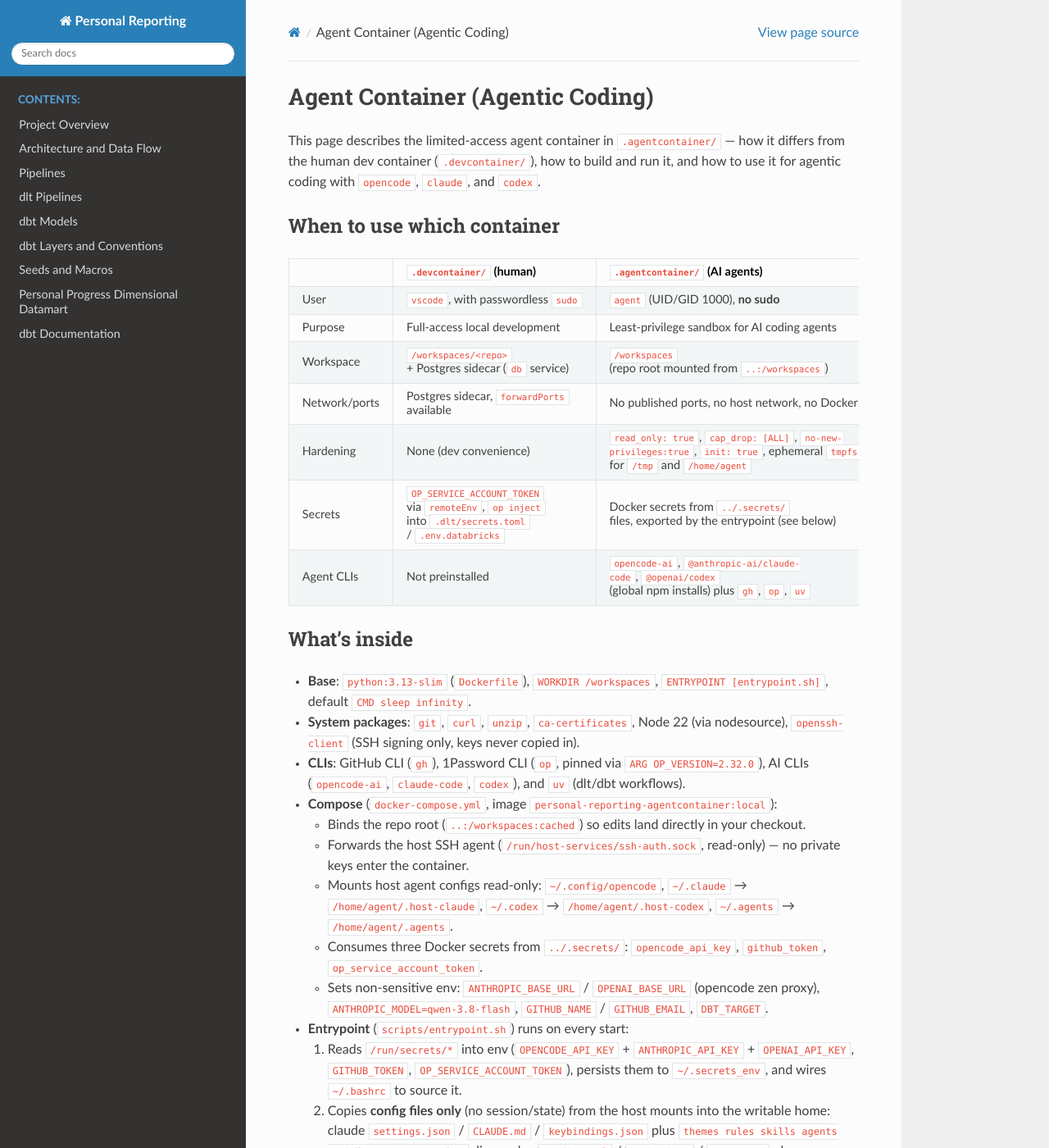
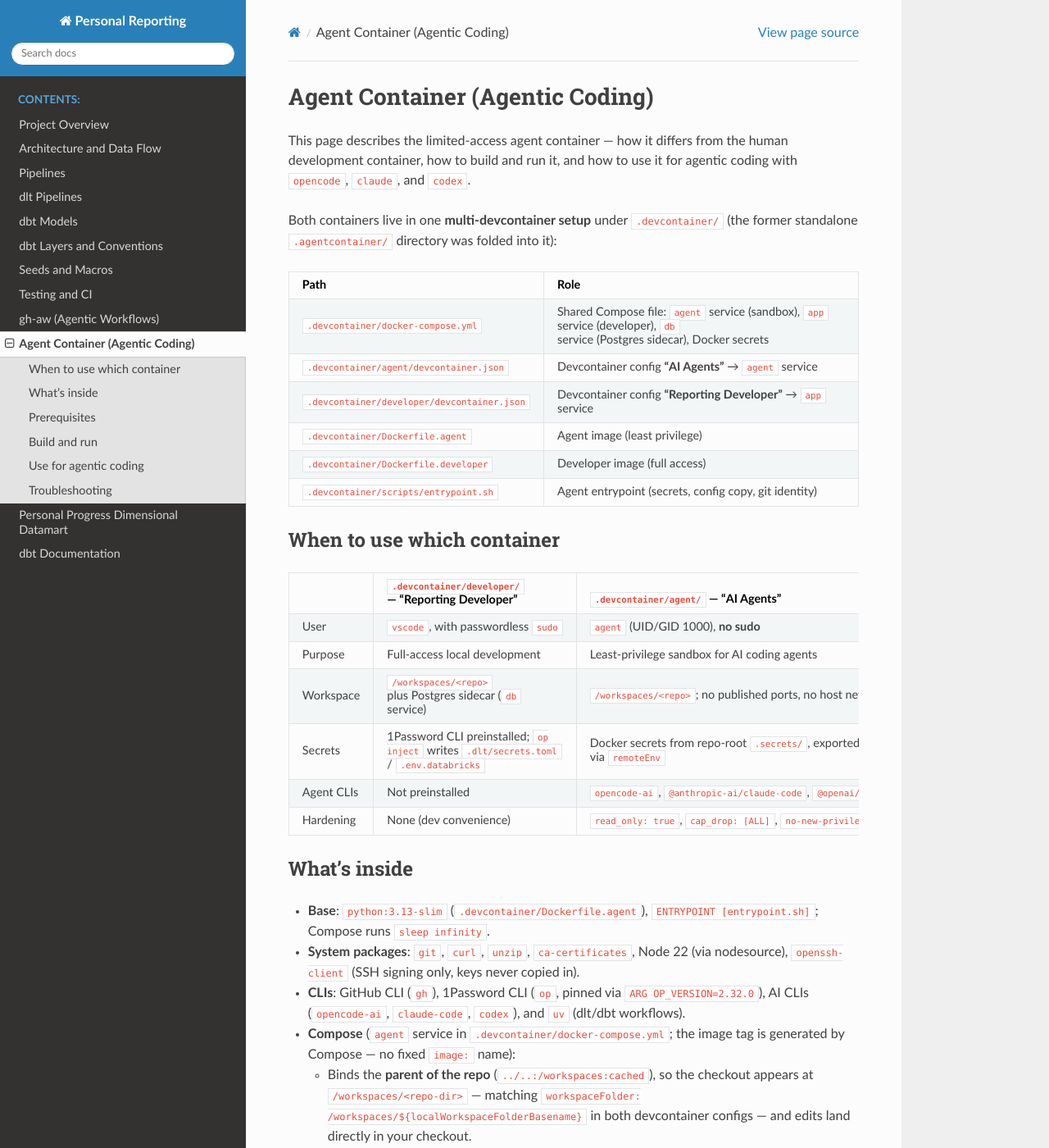
Before and after one commit to michaelconan/personal-reporting-pipelines, a Sphinx documentation site: the page built from docs/source/agent_container.md, in a window 1280 px wide and 1400 px high. Shown: the whole window at 82% size. Built offline with Sphinx 7.4.7 and the Read the Docs theme 3.1.0, drawn with Linux system fonts in a browser that asks for light colours; pages that are not in the unit, such as notebooks, are missing from menus; some of the changed text lies outside the part shown.

Commit message:
docs(agentcontainer): update container docs for multi-devcontainer setup
Point README, AGENTS.md, and docs/source/agent_container.md at the shared
.devcontainer/ layout (agent vs developer configs, parent-dir mount,
compose-generated image tag, optional SSH signing) and fix index.rst
toctree indentation so agent_container, testing_ci, and gh_aw render in
the docs navigation.

Co-authored-by: OpenCode (mimo-v2.6-flash-free) <opencode-agent[bot]@users.noreply.github.com>

````diff
--- a/docs/source/agent_container.md
+++ b/docs/source/agent_container.md
@@ -1,75 +1,91 @@
 # Agent Container (Agentic Coding)
 
-This page describes the limited-access agent container in `.agentcontainer/` — how it differs from the human dev container (`.devcontainer/`), how to build and run it, and how to use it for agentic coding with `opencode`, `claude`, and `codex`.
+This page describes the limited-access agent container — how it differs from the human development container, how to build and run it, and how to use it for agentic coding with `opencode`, `claude`, and `codex`.
+
+Both containers live in one **multi-devcontainer setup** under `.devcontainer/` (the former standalone `.agentcontainer/` directory was folded into it):
+
+| Path | Role |
+|---|---|
+| `.devcontainer/docker-compose.yml` | Shared Compose file: `agent` service (sandbox), `app` service (developer), `db` service (Postgres sidecar), Docker secrets |
+| `.devcontainer/agent/devcontainer.json` | Devcontainer config **"AI Agents"** → `agent` service |
+| `.devcontainer/developer/devcontainer.json` | Devcontainer config **"Reporting Developer"** → `app` service |
+| `.devcontainer/Dockerfile.agent` | Agent image (least privilege) |
+| `.devcontainer/Dockerfile.developer` | Developer image (full access) |
+| `.devcontainer/scripts/entrypoint.sh` | Agent entrypoint (secrets, config copy, git identity) |
 
 ## When to use which container
 
-|  | `.devcontainer/` (human) | `.agentcontainer/` (AI agents) |
+|  | `.devcontainer/developer/` — "Reporting Developer" | `.devcontainer/agent/` — "AI Agents" |
 |---|---|---|
 | User | `vscode`, with passwordless `sudo` | `agent` (UID/GID 1000), **no sudo** |
 | Purpose | Full-access local development | Least-privilege sandbox for AI coding agents |
-| Workspace | `/workspaces/<repo>` + Postgres sidecar (`db` service) | `/workspaces` (repo root mounted from `..:/workspaces`) |
-| Network/ports | Postgres sidecar, `forwardPorts` available | No published ports, no host network, no Docker socket |
+| Workspace | `/workspaces/<repo>` plus Postgres sidecar (`db` service) | `/workspaces/<repo>`; no published ports, no host network, no Docker socket |
+| Secrets | 1Password CLI preinstalled; `op inject` writes `.dlt/secrets.toml` / `.env.databricks` | Docker secrets from repo-root `.secrets/`, exported by the entrypoint; the VS Code config also forwards host `OPENCODE_API_KEY` via `remoteEnv` |
+| Agent CLIs | Not preinstalled | `opencode-ai`, `@anthropic-ai/claude-code`, `@openai/codex` (global npm installs) plus `gh`, `op`, `uv` |
 | Hardening | None (dev convenience) | `read_only: true`, `cap_drop: [ALL]`, `no-new-privileges:true`, `init: true`, ephemeral `tmpfs` for `/tmp` and `/home/agent` |
-| Secrets | `OP_SERVICE_ACCOUNT_TOKEN` via `remoteEnv`, `op inject` into `.dlt/secrets.toml` / `.env.databricks` | Docker secrets from `../.secrets/` files, exported by the entrypoint (see below) |
-| Agent CLIs | Not preinstalled | `opencode-ai`, `@anthropic-ai/claude-code`, `@openai/codex` (global npm installs) plus `gh`, `op`, `uv` |
 
 ## What's inside
 
-- **Base**: `python:3.13-slim` (`Dockerfile`), `WORKDIR /workspaces`, `ENTRYPOINT [entrypoint.sh]`, default `CMD sleep infinity`.
+- **Base**: `python:3.13-slim` (`.devcontainer/Dockerfile.agent`), `ENTRYPOINT [entrypoint.sh]`; Compose runs `sleep infinity`.
 - **System packages**: `git`, `curl`, `unzip`, `ca-certificates`, Node 22 (via nodesource), `openssh-client` (SSH signing only, keys never copied in).
 - **CLIs**: GitHub CLI (`gh`), 1Password CLI (`op`, pinned via `ARG OP_VERSION=2.32.0`), AI CLIs (`opencode-ai`, `claude-code`, `codex`), and `uv` (dlt/dbt workflows).
-- **Compose** (`docker-compose.yml`, image `personal-reporting-agentcontainer:local`):
-  - Binds the repo root (`..:/workspaces:cached`) so edits land directly in your checkout.
-  - Forwards the host SSH agent (`/run/host-services/ssh-auth.sock`, read-only) — no private keys enter the container.
+- **Compose** (`agent` service in `.devcontainer/docker-compose.yml`; the image tag is generated by Compose — no fixed `image:` name):
+  - Binds the **parent of the repo** (`../..:/workspaces:cached`), so the checkout appears at `/workspaces/<repo-dir>` — matching `workspaceFolder: /workspaces/${localWorkspaceFolderBasename}` in both devcontainer configs — and edits land directly in your checkout.
   - Mounts host agent configs read-only: `~/.config/opencode`, `~/.claude` → `/home/agent/.host-claude`, `~/.codex` → `/home/agent/.host-codex`, `~/.agents` → `/home/agent/.agents`.
-  - Consumes three Docker secrets from `../.secrets/`: `opencode_api_key`, `github_token`, `op_service_account_token`.
-  - Sets non-sensitive env: `ANTHROPIC_BASE_URL` / `OPENAI_BASE_URL` (opencode zen proxy), `ANTHROPIC_MODEL=qwen-3.8-flash`, `GITHUB_NAME` / `GITHUB_EMAIL`, `DBT_TARGET`.
-- **Entrypoint** (`scripts/entrypoint.sh`) runs on every start:
+  - Consumes three Docker secrets from repo-root `.secrets/` (Compose paths `../.secrets/`): `opencode_api_key`, `github_token`, `op_service_account_token`.
+  - Sets non-sensitive env: `ANTHROPIC_BASE_URL` / `OPENAI_BASE_URL` = `https://opencode.ai/zen/go/v1` (opencode zen proxy), `ANTHROPIC_MODEL=qwen-3.8-flash`, `GITHUB_NAME` / `GITHUB_EMAIL`, `DBT_TARGET`.
+  - Does **not** forward a host SSH agent socket (the former `/run/host-services/ssh-auth.sock` bind is gone); the entrypoint still enables SSH commit signing opportunistically if you provide a usable `SSH_AUTH_SOCK`.
+- **Entrypoint** (`.devcontainer/scripts/entrypoint.sh`) runs on every start:
   1. Reads `/run/secrets/*` into env (`OPENCODE_API_KEY` + `ANTHROPIC_API_KEY` + `OPENAI_API_KEY`, `GITHUB_TOKEN`, `OP_SERVICE_ACCOUNT_TOKEN`), persists them to `~/.secrets_env`, and wires `~/.bashrc` to source it.
   2. Copies **config files only** (no session/state) from the host mounts into the writable home: claude `settings.json` / `CLAUDE.md` / `keybindings.json` plus `themes rules skills agents workflows output-styles` dirs; codex `config.toml` / `hooks.json` / `AGENTS.md` plus `*.config.toml` profiles. OpenCode needs no copy (config stays on its read-only mount, state lives in `~/.local/share/opencode/`); dlthub skills stay on the `~/.agents` mount.
-  3. Configures git identity from `GITHUB_NAME` / `GITHUB_EMAIL` and, when the forwarded SSH agent holds a key, enables SSH commit signing (`gpg.format ssh`, `user.signingkey key::<first-key>`).
-- **Devcontainer descriptor** (`devcontainer.json`, `"name": "AI Agents (Limited Access)"`) reuses the compose `agent` service (`workspaceFolder: /workspaces`, `remoteUser: agent`, bash as default terminal) and forwards `OPENCODE_API_KEY` plus the `ANTHROPIC_*` / `OPENAI_*` zen-proxy vars from the host environment.
+  3. Configures git identity from `GITHUB_NAME` / `GITHUB_EMAIL` and, when a usable SSH agent socket is available, enables SSH commit signing (`gpg.format ssh`, `user.signingkey key::<first-key>`).
+- **Devcontainer descriptors** (multi-config `.devcontainer/`):
+  - `.devcontainer/agent/devcontainer.json` (`"name": "AI Agents"`) reuses the compose `agent` service (`remoteUser: agent`, bash as default terminal, `sst-dev.opencode` extension) and sets `remoteEnv` for `OPENCODE_API_KEY` / `ANTHROPIC_API_KEY` / `OPENAI_API_KEY` (from host `OPENCODE_API_KEY`) plus the zen-proxy base URLs.
+  - `.devcontainer/developer/devcontainer.json` (`"name": "Reporting Developer"`) targets the `app` service (`remoteUser: vscode`, `postCreateCommand: make install`) for full-access human development.
 
-Note: `/home/agent` is an ephemeral `tmpfs` — agent home state (copied configs, `~/.secrets_env`, tool caches) is rebuilt by the entrypoint on every start. The repo checkout (`/workspaces`, including `.venv/`) persists via the bind mount.
+Note: `/home/agent` is an ephemeral `tmpfs` — agent home state (copied configs, `~/.secrets_env`, tool caches) is rebuilt by the entrypoint on every start. The repo checkout (`/workspaces/<repo>`, including `.venv/`) persists via the bind mount.
 
 ## Prerequisites
 
-- Docker (Desktop on macOS/Windows — required for the `/run/host-services/ssh-auth.sock` SSH-agent bridge) with Compose v2.
-- Three secret files in `.secrets/` (gitignored, never committed):
+- Docker (Desktop recommended on macOS/Windows) with Compose v2.
+- Three secret files in `.secrets/` at the repo root (gitignored, never committed):
   - `.secrets/opencode_api_key`
   - `.secrets/github_token`
   - `.secrets/op_service_account_token`
-- Optional but recommended: host SSH agent running with your signing key, host configs in `~/.config/opencode`, `~/.claude`, `~/.codex`, `~/.agents`, and `GITHUB_NAME` / `GITHUB_EMAIL` exported for commit attribution.
+- Optional but recommended: host configs in `~/.config/opencode`, `~/.claude`, `~/.codex`, `~/.agents`, and `GITHUB_NAME` / `GITHUB_EMAIL` exported for commit attribution. An SSH agent socket is optional and not forwarded by default — without one, push over HTTPS with `GITHUB_TOKEN`.
 
 ## Build and run
 
 ```bash
-cd .agentcontainer
+cd .devcontainer
 
-# Build the image
-docker compose build
+# Build the agent image
+docker compose build agent
 
 # Start the sandbox (detached, sleeps forever)
-GITHUB_NAME="Your Name" GITHUB_EMAIL="you@example.com" docker compose up -d
+GITHUB_NAME="Your Name" GITHUB_EMAIL="you@example.com" docker compose up -d agent
 
-# Open a shell inside it
+# Open a shell inside it (the checkout is at /workspaces/<repo-dir>)
 docker compose exec agent bash
+cd /workspaces/personal-reporting   # your clone directory name
 
 # Tear down (home state is ephemeral and discarded)
 docker compose down
 ```
 
-VSCode alternative: open the repo with the `.agentcontainer/devcontainer.json` configuration ("Reopen in Container" pointed at `.agentcontainer`), which attaches as `agent` with the same compose service, mounts, and env.
+VSCode / devcontainers alternative: "Reopen in Container" and pick a configuration from the multi-devcontainer list — **AI Agents** (`.devcontainer/agent/`, attaches as `agent` with the same compose service, mounts, and env) or **Reporting Developer** (`.devcontainer/developer/`, the full-access human container). With the Devcontainer CLI:
+
+```bash
+devcontainer up --workspace-folder . --config .devcontainer/agent/devcontainer.json
+```
 
 ## Use for agentic coding
 
-1. **Shell in**, then confirm the tooling:
+1. **Shell in** (`cd /workspaces/<repo-dir>` if needed), then confirm the tooling:
    ```bash
    opencode --version && claude --version && codex --version
    gh --version && op --version && uv --version
    env | grep -E '^(OPENCODE_API_KEY|GITHUB_TOKEN|OP_SERVICE_ACCOUNT_TOKEN|ANTHROPIC_BASE_URL|OPENAI_BASE_URL)' | sed 's/=.*/=<set>/'
-   ssh-add -l   # should list the forwarded host key; no keys stored in the image
    ```
 2. **Sync project deps** (persists into the bind-mounted workspace):
    ```bash
@@ -81,7 +97,7 @@ VSCode alternative: open the repo with the `.agentcontainer/devcontainer.json` c
    make inject
    # writes .dlt/secrets.toml and .env.databricks (both gitignored)
    ```
-4. **Run an agent** from `/workspaces`:
+4. **Run an agent** from the repo checkout:
    ```bash
    opencode run "your task here"
    claude -p "your task here"
@@ -92,12 +108,13 @@ VSCode alternative: open the repo with the `.agentcontainer/devcontainer.json` c
    - `.codex/config.toml` — same `dlt-workspace-mcp` MCP server for Codex.
    - `.agents/skills/` + `AGENTS.md` / `CLAUDE.md` — repo instructions and dlthub workflow skills; host-level skills arrive via the `~/.agents` mount.
 5. **Validate before finishing**: `make test-local` (Python units), `uv run dbt build --project-dir dbt --profiles-dir dbt --target mock` (dbt on DuckDB fixtures), `uv run dbt lint --project-dir dbt --profiles-dir dbt --target mock` (SQL lint). See {doc}`testing_ci` for details.
-6. **Commit from inside**: git identity and SSH signing are already configured by the entrypoint; push over HTTPS with `GITHUB_TOKEN` or over SSH via the forwarded agent. Keep commits on feature branches — never commit secrets (`.secrets/`, `*/secrets.toml`, `.env.databricks`) or direct to `main`.
+6. **Commit from inside**: git identity is already configured by the entrypoint; push over HTTPS with `GITHUB_TOKEN` (SSH commit signing applies only if you supplied a usable `SSH_AUTH_SOCK`). Keep commits on feature branches — never commit secrets (`.secrets/`, `*/secrets.toml`, `.env.databricks`) or direct to `main`.
 
 ## Troubleshooting
 
-- **Missing secrets**: `docker compose` fails if a file under `../.secrets/` is absent — create all three files first.
-- **Empty `ssh-add -l`**: the host SSH agent isn't forwarded (common outside Docker Desktop). Commits still work, but SSH signing is skipped.
-- **Config not picked up**: the entrypoint copies only the listed config filenames/dirs — check spelling against `scripts/entrypoint.sh`, then restart the container.
-- **Lost home state after restart**: expected (`tmpfs`). Re-runs of the entrypoint restore secrets, configs, and git identity; project files in `/workspaces` are unaffected.
-- **Stale image after Dockerfile edits**: rerun `docker compose build` before `up`.
+- **Missing secrets**: `docker compose` fails if a file under `.secrets/` (repo root) is absent — create all three files first.
+- **No SSH signing / empty `ssh-add -l`**: expected — Compose does not forward a host SSH agent. Provide your own `SSH_AUTH_SOCK` if you need signing; otherwise push over HTTPS with `GITHUB_TOKEN`.
+- **Config not picked up**: the entrypoint copies only the listed config filenames/dirs — check spelling against `.devcontainer/scripts/entrypoint.sh`, then restart the container.
+- **Lost home state after restart**: expected (`tmpfs`). Re-runs of the entrypoint restore secrets, configs, and git identity; project files in `/workspaces/<repo>` are unaffected.
+- **Stale image after Dockerfile edits**: rerun `docker compose build agent` (from `.devcontainer/`) before `up`.
+- **Attached the wrong container**: pick `.devcontainer/agent/` ("AI Agents") vs `.devcontainer/developer/` ("Reporting Developer") in the multi-config devcontainer picker.
--- a/docs/source/index.rst
+++ b/docs/source/index.rst
@@ -12,9 +12,9 @@ Personal Reporting Documentation
    dbt_models
    dbt_layers
    seeds_macros
-    testing_ci
-    gh_aw
-    agent_container
+   testing_ci
+   gh_aw
+   agent_container
    personal_progress_datamart
    dbt
 
````
Also changed, not shown: AGENTS.md (+5 -5 lines), README.md (+12 -10 lines).
